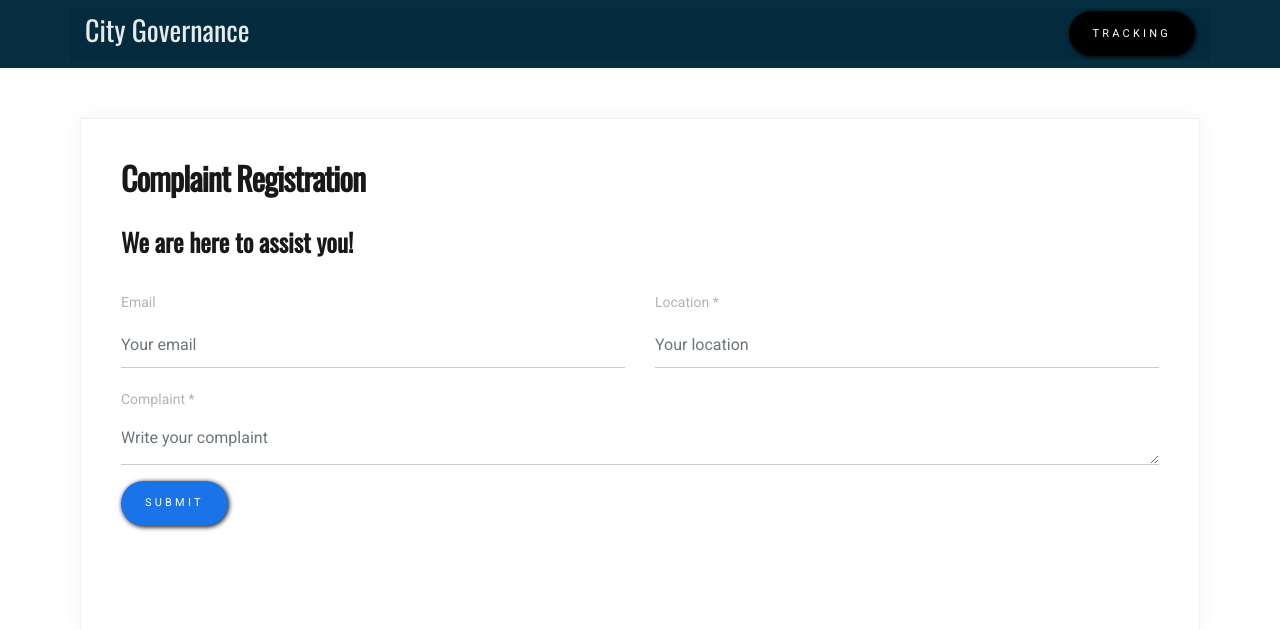
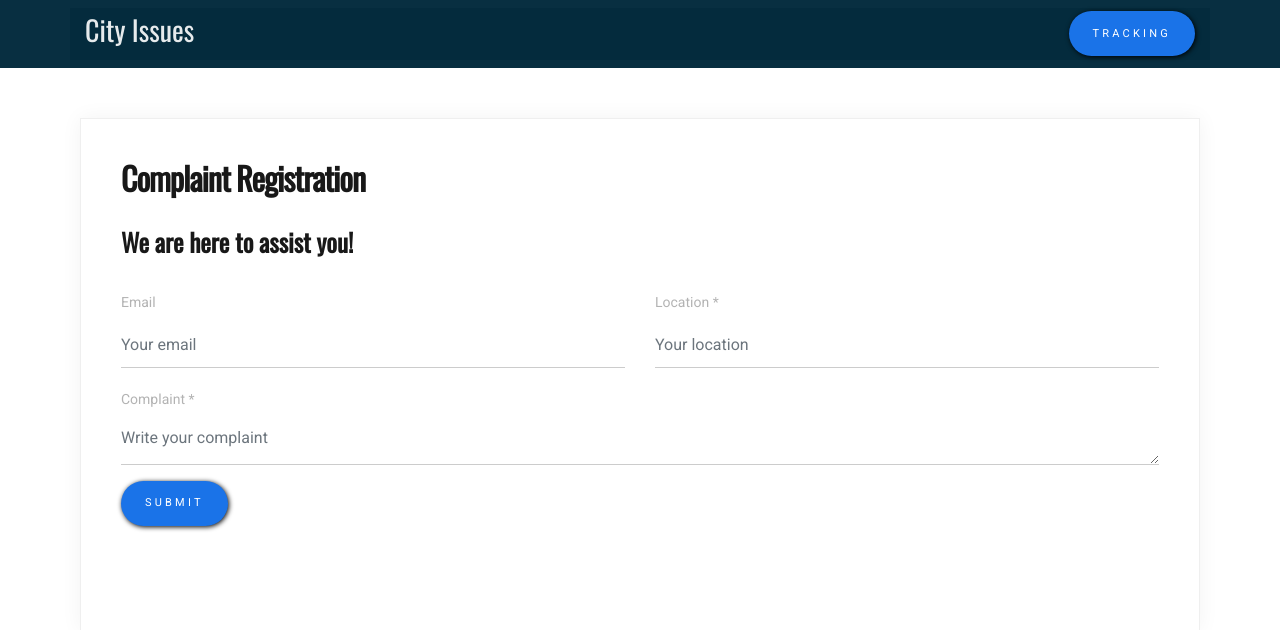
Before and after one commit to malav0311/Complaint-Registration-Page, a Flask app: page / in a window 1280 px wide. Shown: the top 630 px of the page. Run offline with Flask 2, Linux system fonts and the light colour scheme; some libraries are stand-ins or nearby versions.

Commit message:
version 4

```diff
--- a/static/js/status1.js
+++ b/static/js/status1.js
@@ -23,7 +23,7 @@ function findProgress(e){
     }
     else{
     var db = firebase.database();
-    var users = db.ref('UserInfo').child(cid).child('progressFlag').once('value').then(function(snapshot){
+    var users = db.ref('UserInfo').child(cid).child('progress').once('value').then(function(snapshot){
   data = snapshot.val();
   if(data===1){
     document.getElementById("hpro").innerHTML = "Complaint Status: Solved";
--- a/templates/index.html
+++ b/templates/index.html
@@ -44,10 +44,10 @@
   <nav class="navbar " style="background-color: #082F41; border-color: black;">
         <div id='nav1' style="background-color: rgba(4, 43, 61, 0.863)" class="container" >
       <div class="navbar-header">
-        <a class="navbar-brand" href="#"><h3 style="color:white; align-items: left;">City Governance</h3></a>
+        <a class="navbar-brand" href="#"><h3 style="color:white; align-items: left;">City Issues</h3></a>
       </div>
 <a href="status.html">
-      <button id='compl'class="btn btn-primary rounded-0 py-2 px-4" style="background-color: black;">Tracking</button>
+      <button id='compl'class="btn btn-primary rounded-0 py-2 px-4" style="background-color: #1A73E8;">Tracking</button>
  </a>
     </div>
   </nav>
```
